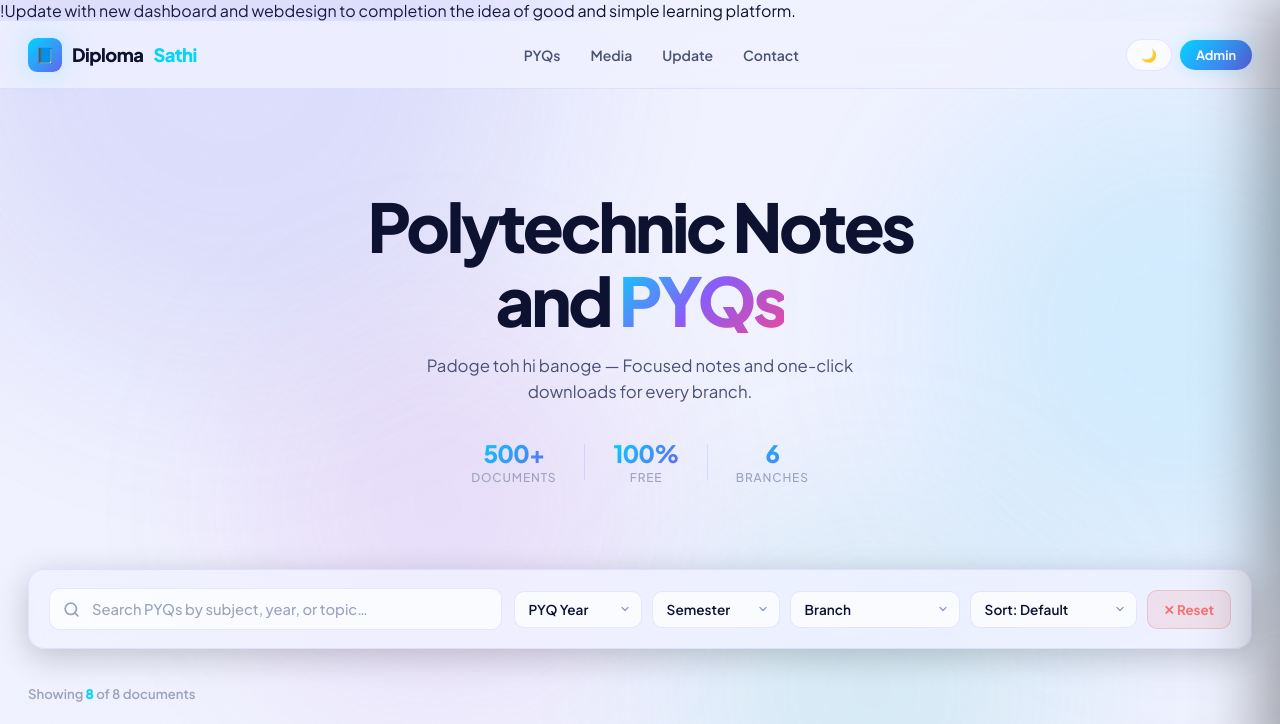
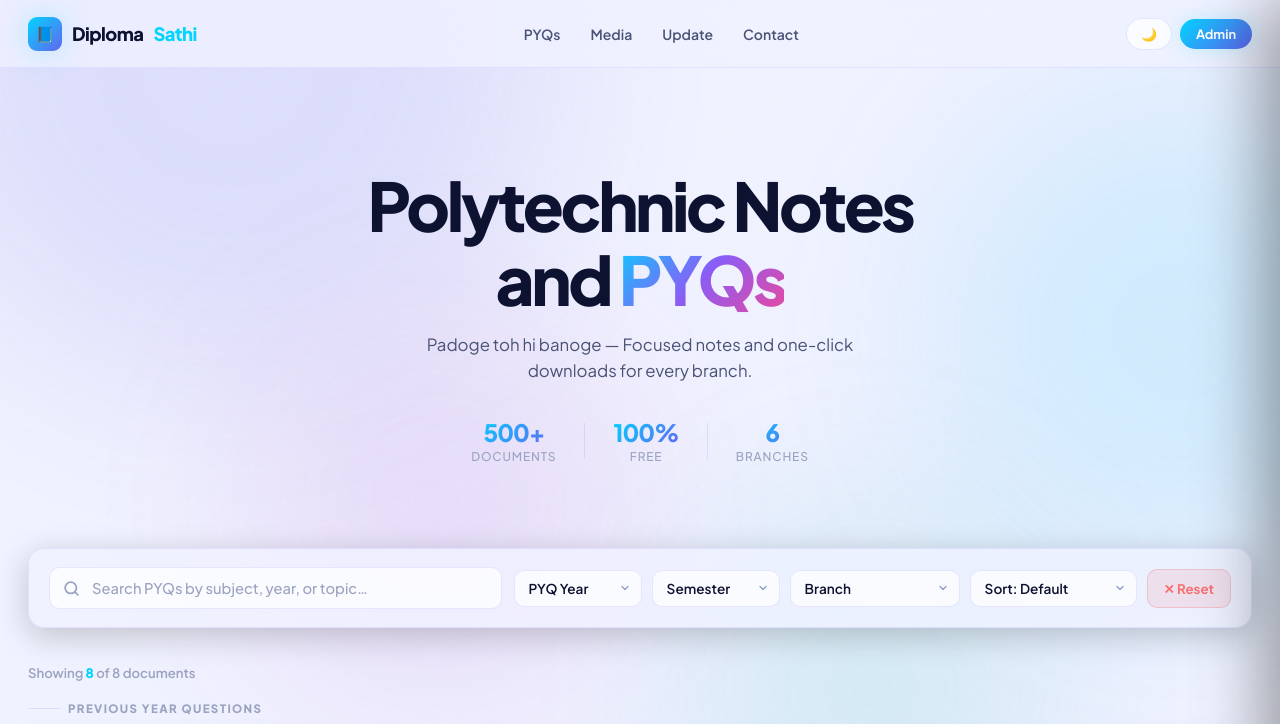
Before and after one commit to KapitalV/Diplomasathi, a plain HTML site: page index.html in a window 1280 px wide. Shown: the top 724 px of the page. Drawn offline with nearby package versions, Linux system fonts and the light colour scheme.

Commit message:
Update index.html

```diff
--- a/index.html
+++ b/index.html
@@ -12,7 +12,7 @@
 <link rel="stylesheet" href="style.css"/>
 </head>
 <body>
-!Update with new dashboard and webdesign to completion the idea of good and simple learning platform.
+<!Update with new dashboard and webdesign to completion the idea of good and simple learning platform.>
 <!-- Mesh Background -->
 <div class="mesh-bg" aria-hidden="true">
   <div class="mesh-orb"></div>
```
